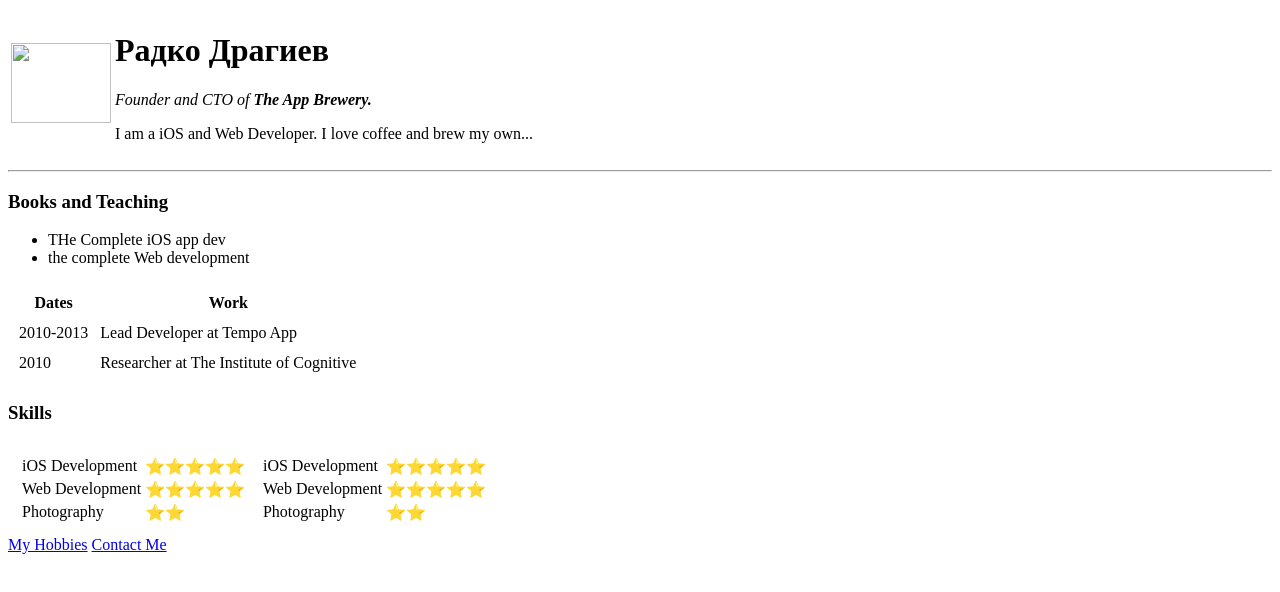
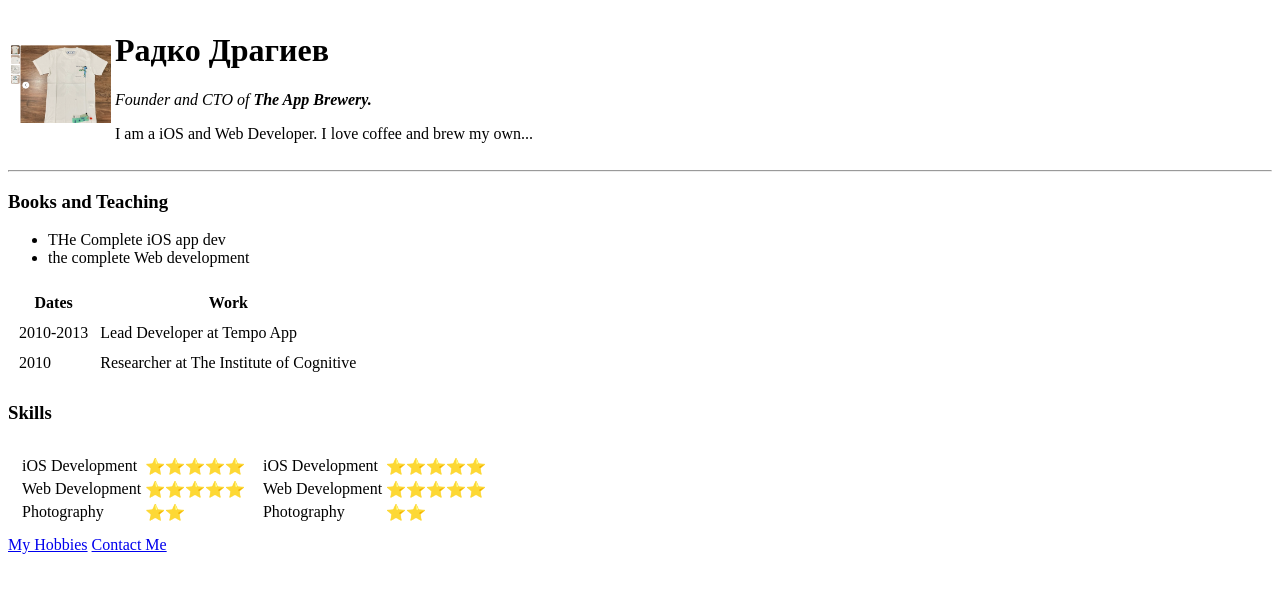
Before and after one commit to lamaro86/cv1, a plain HTML site: page index.html in a window 1280 px wide. Drawn offline with Linux system fonts and the light colour scheme; the site is published under a folder, as on GitHub Pages, so addresses that start at the root find nothing.

Commit message:
Update index.html

```diff
--- a/index.html
+++ b/index.html
@@ -7,7 +7,7 @@
 <body>
     <table>
         <tr>
-            <td><img src="/Pics/dreha.png" height="80" width="100" </td>
+            <td><img src="Pics/dreha.png" height="80" width="100" </td>
             <td>
                 <h1>Радко  Драгиев</h1>
                 <p><em>Founder and CTO of <strong>The App Brewery.</strong></em></p>
```
